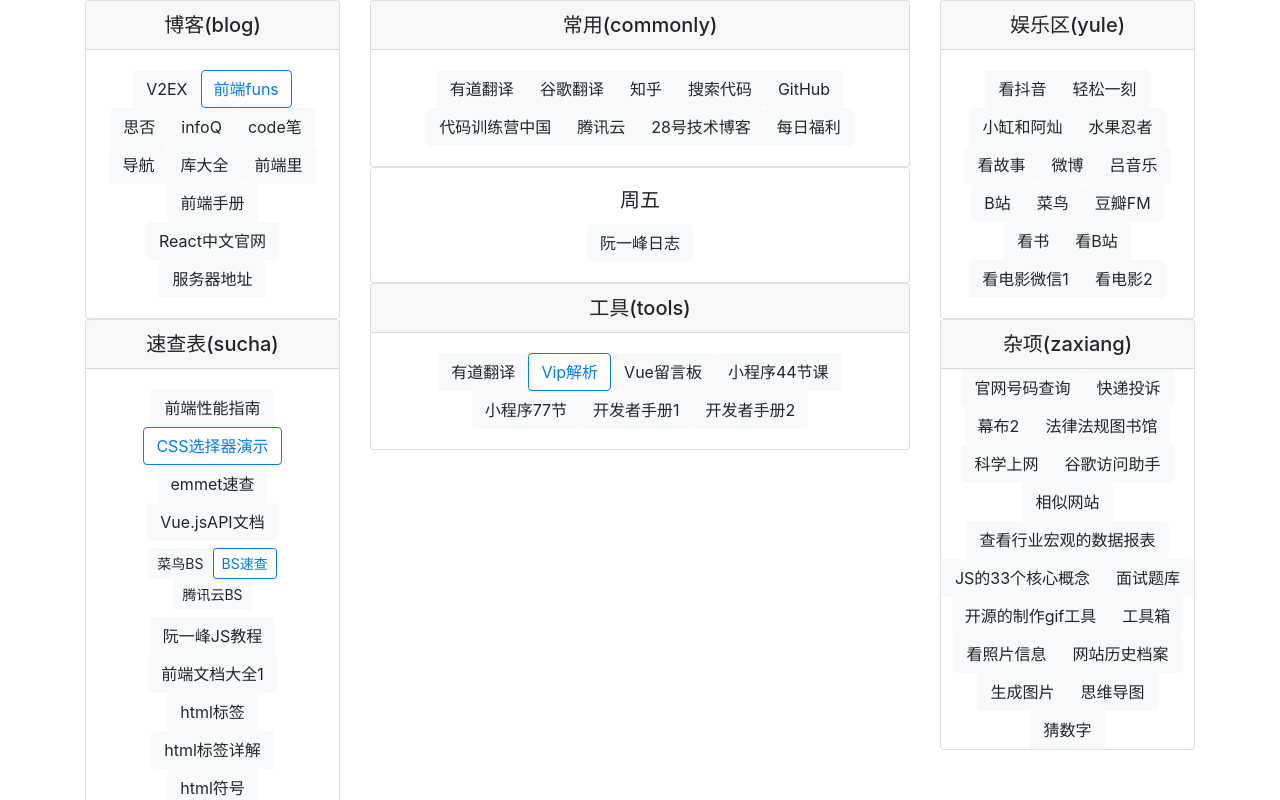
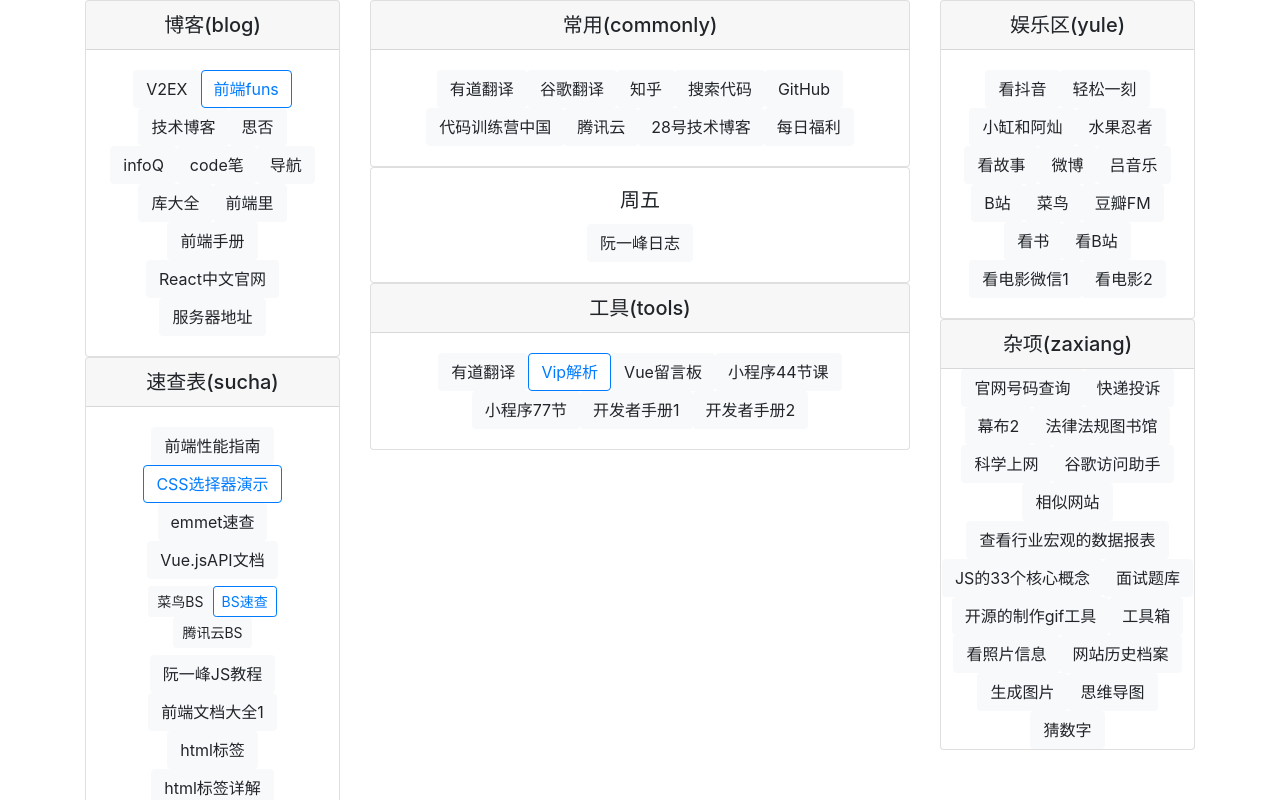
Before and after one commit to wang464/vue-1110, a Vue app: page / in a window 1280 px wide. Shown: the top 800 px of the page. Built offline with nearby package versions, Linux system fonts and the light colour scheme; the HTML template or start-up script is replaced by a standard one.

Commit message:
增加了一个博客 2018-11-26_10:37:07

```diff
--- a/src/components/blog.vue
+++ b/src/components/blog.vue
@@ -4,6 +4,7 @@
     <div class="card-body">
       <a class="btn btn-light" target="_blank" href="https://www.v2ex.com">V2EX</a>
       <a class="btn btn-outline-primary" target="_blank" href="https://www.qdfuns.com/">前端funs</a>
+      <a class="btn btn-light" target="_blank" href="https://github.com/riskers/blog/issues">技术博客</a>
       <a class="btn btn-light" target="_blank" href="https://segmentfault.com/hottest/monthly">思否</a>
       <a class="btn btn-light" target="_blank" href="https://infoq.cn/topic/33">infoQ</a>
       <a class="btn btn-light" target="_blank" href="https://codepen.io/#">code笔</a>
```
